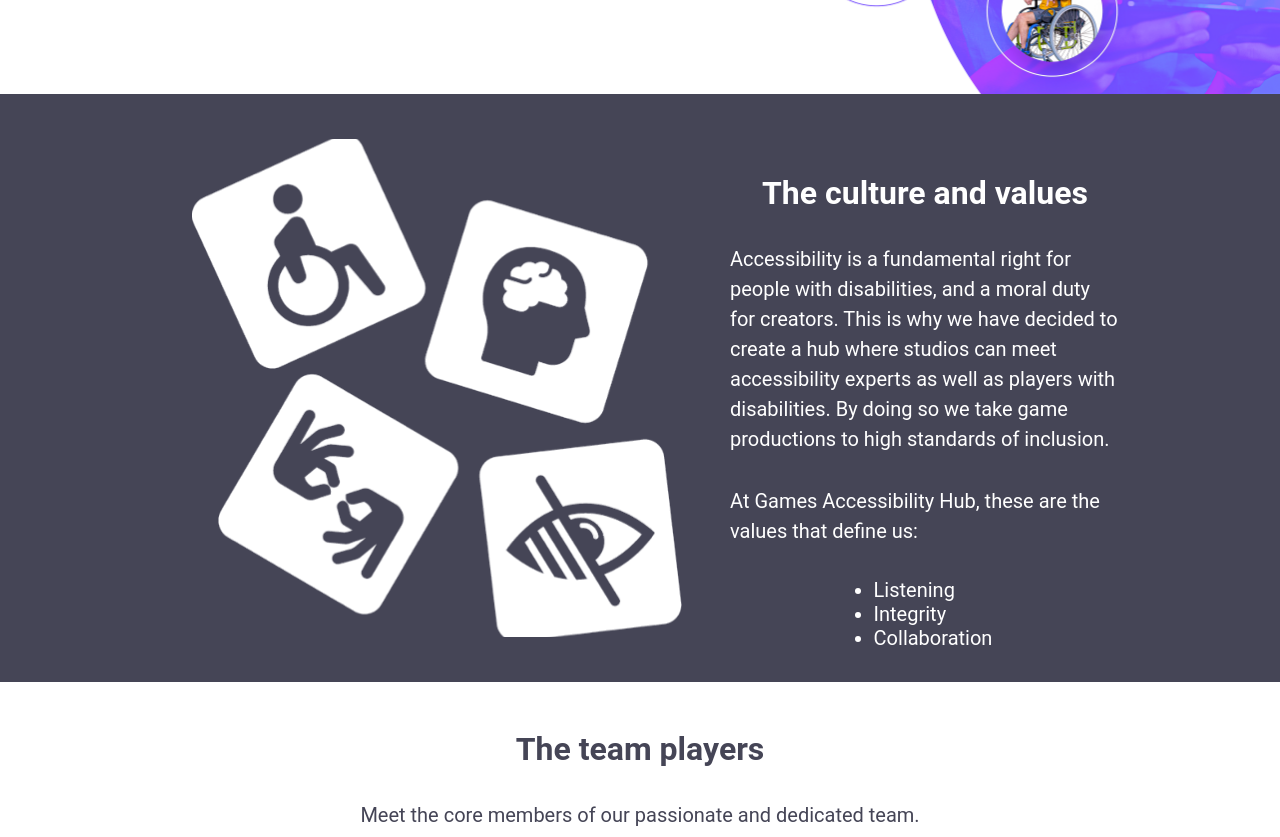
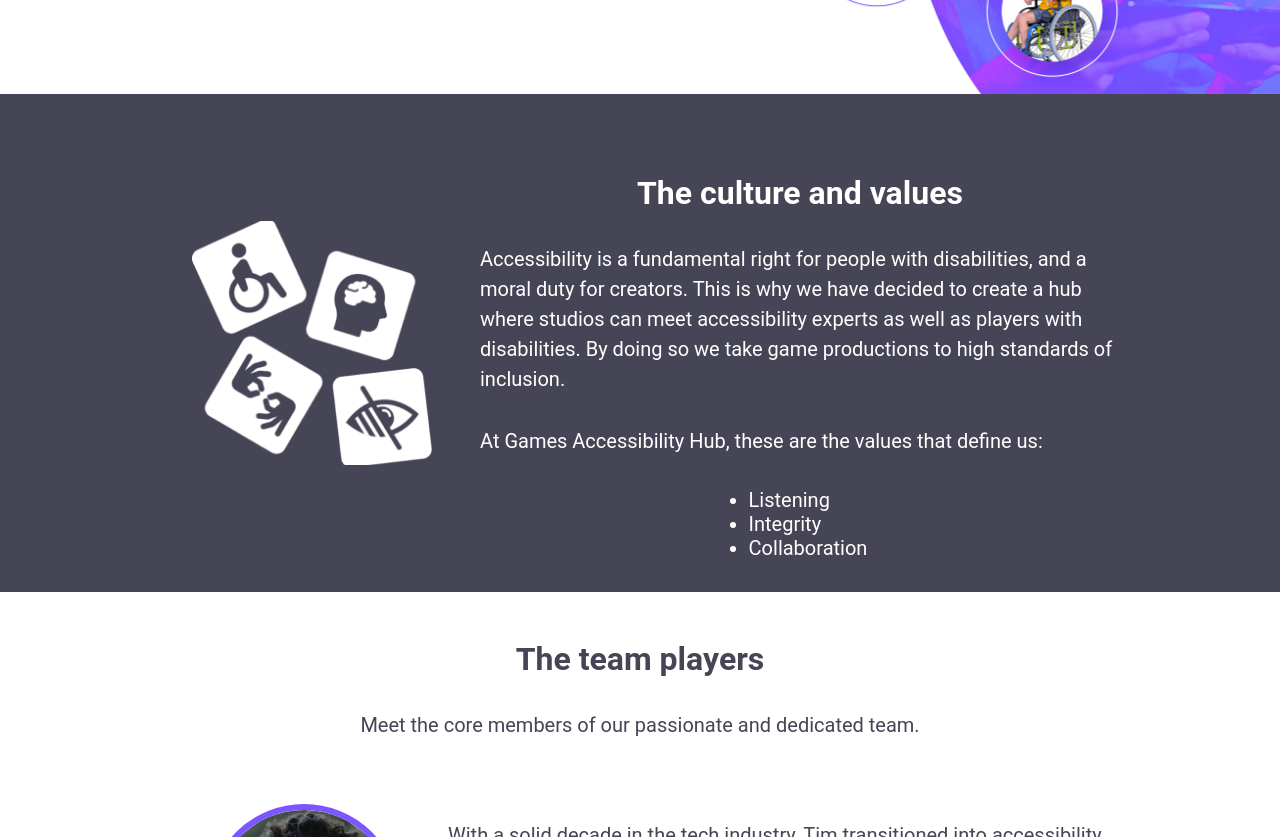
Before and after one commit to OlivierNourryGAH/GAH-website, a website: page identity.html in a window 1280 px wide. Shown: the part 520-1357 px from the top of the page. Drawn offline with Linux system fonts and the light colour scheme.

Commit message:
finishing touches for launch

```diff
--- a/css/main.css
+++ b/css/main.css
@@ -795,7 +795,7 @@ main *:focus, footer *:focus {
 .identity.intro img {
 margin: auto 2rem;
   flex: 1.5;
-  max-width: none;
+  max-width: 240px;
 }
 
 
```
